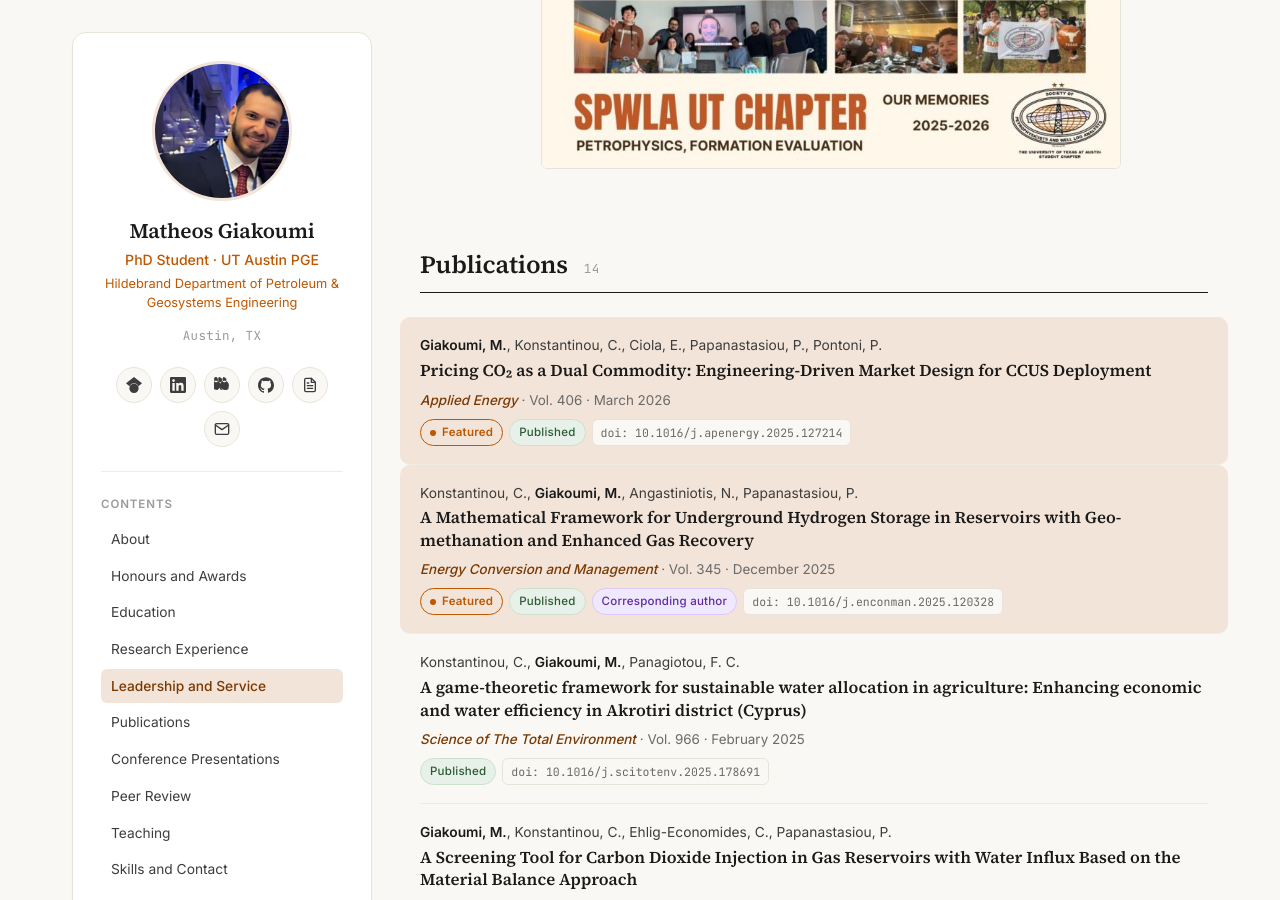
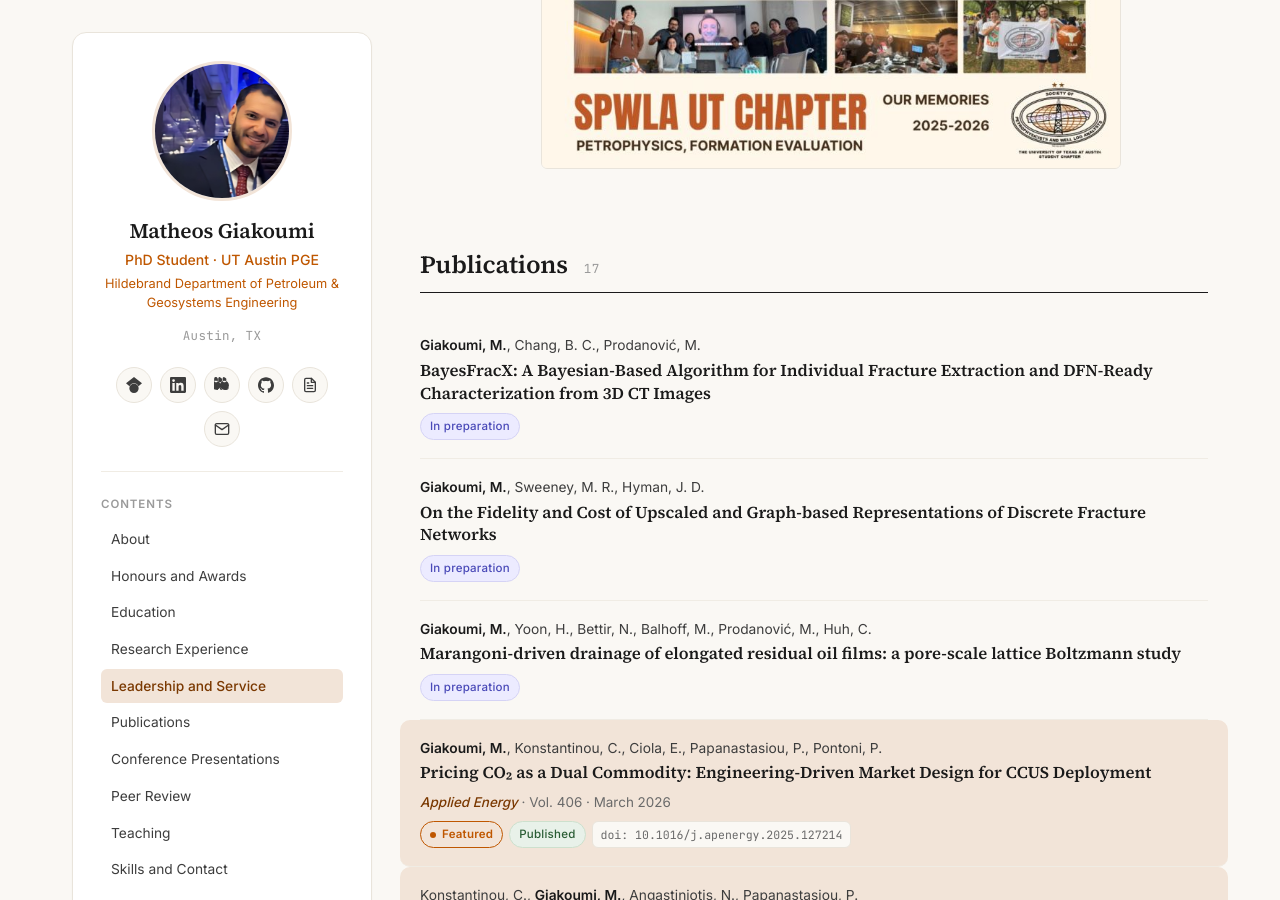
Before and after one commit to MatheosGiakoumi/matheosgiakoumi.github.io, a Jekyll site: the page built from index.md, in a window 1280 px wide and 900 px high, scrolled down 11734 px. Built offline with Jekyll 4.4.1, drawn with Linux system fonts in a browser that asks for light colours.

Commit message:
Update publications.yml

```diff
--- a/_data/publications.yml
+++ b/_data/publications.yml
@@ -6,6 +6,19 @@
 #   - `corresponding: true` adds a "Corresponding author" tag.
 #
 # Most recent first.
+
+- authors: "**Giakoumi, M.**, Chang, B. C., Prodanović, M."
+  title: "BayesFracX: A Bayesian-Based Algorithm for Individual Fracture Extraction and DFN-Ready Characterization from 3D CT Images"
+  status: in_preparation
+
+- authors: "**Giakoumi, M.**, Sweeney, M. R., Hyman, J. D."
+  title: "On the Fidelity and Cost of Upscaled and Graph-based Representations of Discrete Fracture Networks"
+  status: in_preparation
+
+- authors: "**Giakoumi, M.**, Yoon, H., Bettir, N., Balhoff, M., Prodanović, M., Huh, C."
+  title: "Marangoni-driven drainage of elongated residual oil films: a pore-scale lattice Boltzmann study"
+  status: in_preparation
+
 
 - authors: "**Giakoumi, M.**, Konstantinou, C., Ciola, E., Papanastasiou, P., Pontoni, P."
   title: "Pricing CO₂ as a Dual Commodity: Engineering-Driven Market Design for CCUS Deployment"
```
